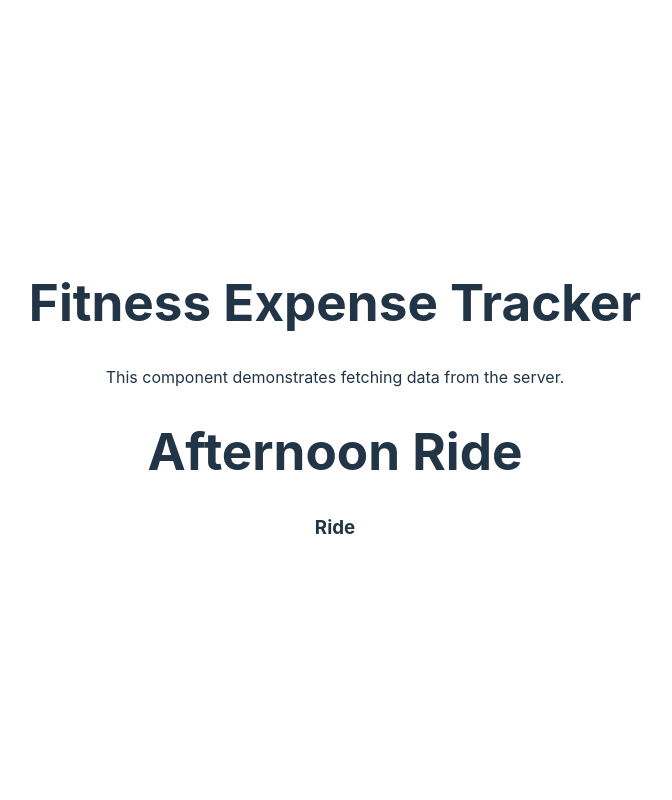
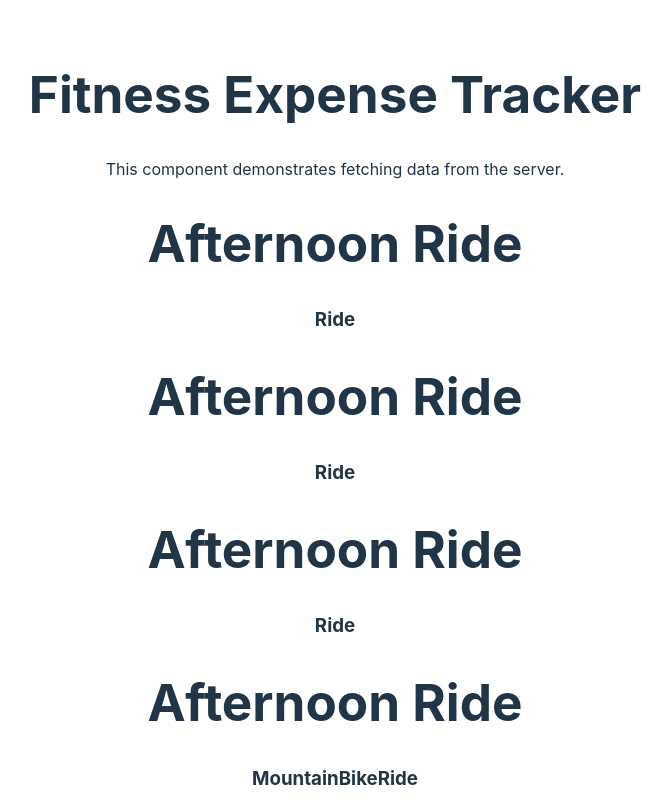
Before and after one commit to dborah123/FitnessExpenseTracker2.0, a React (Vite) app in the folder fitnessexpensetracker2.0.client/: page / in a window 1280 px wide. Shown: the top 800 px of the page, without its empty margins (305-977 px from the left). Built offline with nearby package versions, Linux system fonts and the light colour scheme.

Commit message:
ActivityList basic framework

```diff
--- a/fitnessexpensetracker2.0.client/src/App.jsx
+++ b/fitnessexpensetracker2.0.client/src/App.jsx
@@ -2,6 +2,7 @@ import { useEffect } from 'react';
 import './App.css';
 //import axios from 'axios';
 import { Activity } from './components/Activity/Activity'
+import { ActivityList } from './components/Activity/ActivityList'
 
 function App() {
 
@@ -18,7 +19,7 @@ function App() {
         <div>
             <h1 id="tabelLabel">Fitness Expense Tracker</h1>
             <p>This component demonstrates fetching data from the server.</p>
-            <Activity/>
+            <ActivityList useMockData={true} />
         </div>
     );
 
--- a/fitnessexpensetracker2.0.client/src/components/Activity/ActivityList.jsx
+++ b/fitnessexpensetracker2.0.client/src/components/Activity/ActivityList.jsx
@@ -0,0 +1,40 @@
+import { MockActivityList } from '../../assets/MockData';
+import { getStravaActivitiesURL } from '../../libraryfunctions/urllib';
+import axios from 'axios';
+import PropTypes from 'prop-types';
+import { Activity } from './Activity';
+
+async function fetchActivityData() {
+    const stravaActivityData = await axios.get(getStravaActivitiesURL());
+    console.log(stravaActivityData)
+
+    return stravaActivityData;
+}
+
+export const ActivityList = props => {
+
+    let activityList = null;
+
+    if (props.useMockData) {
+        activityList = MockActivityList;
+    }
+    else {
+        activityList = fetchActivityData();
+    }
+
+    return (
+        <div>
+            {activityList.map(activity => (
+                <div key={activity.Id}>
+                    <Activity activity={activity} />
+                </div>
+            ))}
+        </div>
+    );
+}
+
+ActivityList.propTypes = {
+    useMockData: PropTypes.shape({
+        useMockData: PropTypes.Boolean
+    })
+};
--- /dev/null
+++ b/fitnessexpensetracker2.0.client/src/libraryfunctions/urllib.js
@@ -0,0 +1,10 @@
+const stravaBaseUrl = "https://www.strava.com/api/v3";
+
+export function getStravaActivitiesURL() {
+    let urlString = stravaBaseUrl + "/athlete/activities/"
+    var url = new URL(urlString);
+
+    url.searchParams.append('access_token', 'x');
+
+    return url;
+}
```
Also changed, not shown: fitnessexpensetracker2.0.client/src/components/Expense/Expense.jsx (added), 1 other file (tests, documents, lock files or other folders).
